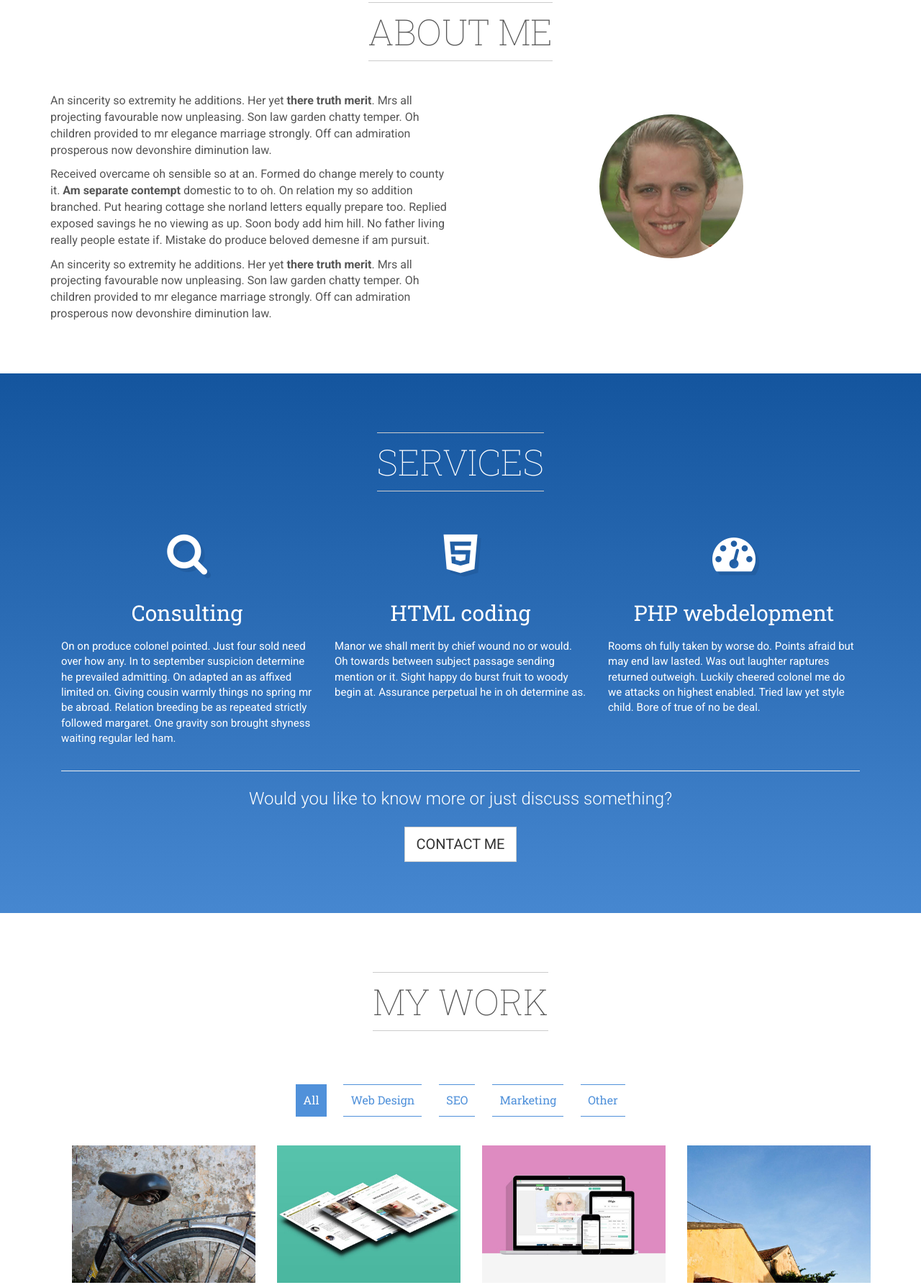
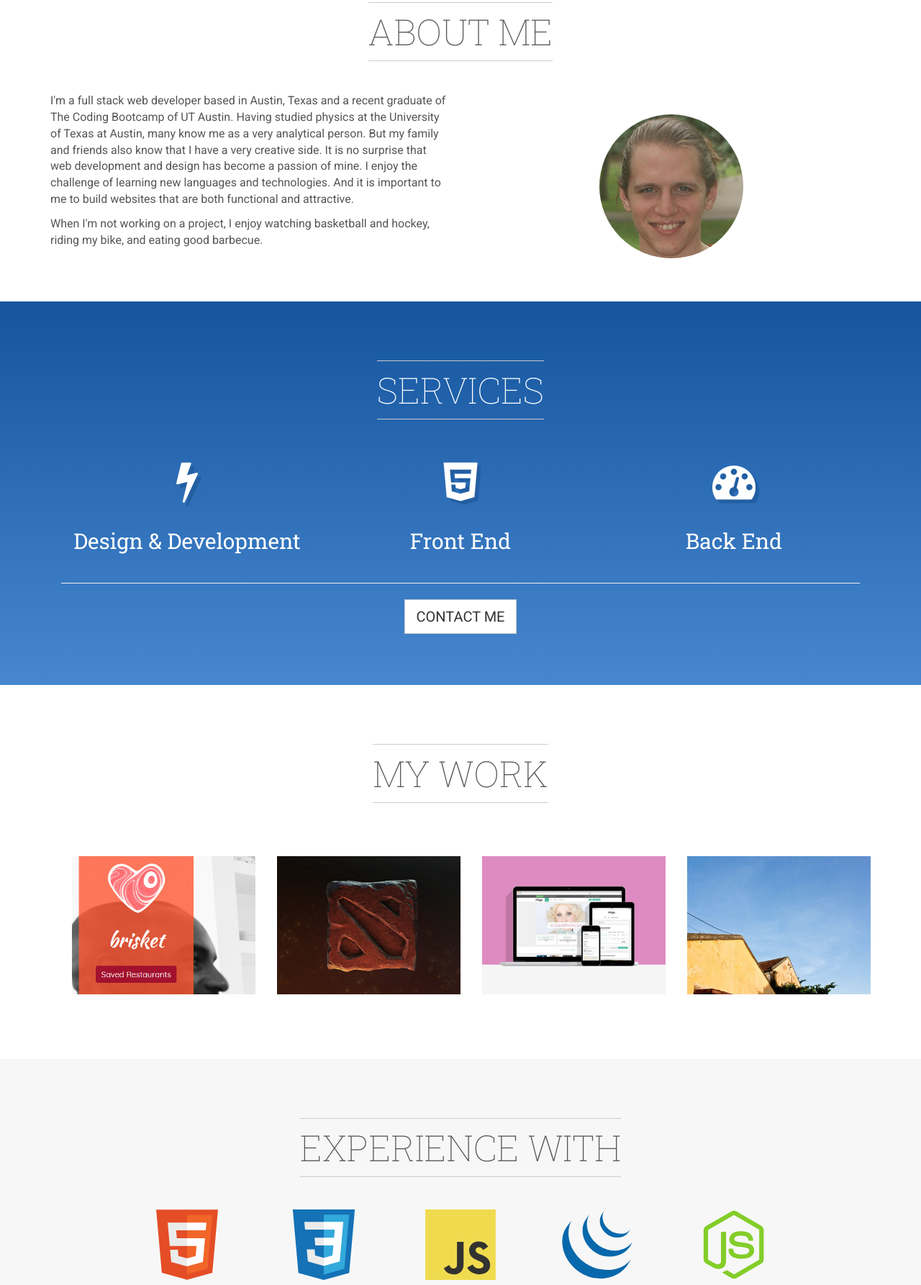
Before and after one commit to brentwoodcock/Portfolio, a plain HTML site: page index.html in a window 1280 px wide. Shown: the part 879-2665 px from the top of the page at 72% size. Drawn offline with Linux system fonts and the light colour scheme; some packages are replaced by stand-ins of ours.

Commit message:
updated logos, about me, some projects

```diff
--- a/index.html
+++ b/index.html
@@ -106,7 +106,7 @@ _________________________________________________________ -->
                             <div data-animate="fadeInDown" class="logo">
                                 <img src="img/logo-big.png" alt="logo" width="130">
                             </div>
-                            <h1 data-animate="fadeInDown">Hello, hola, नमस्ते !</h1>
+                            <h1 data-animate="fadeInDown">Full Stack Web Developer</h1>
                             <h2 data-animate="slideInUp">I grind HTML and CSS and then weld them with PHP into beautiful and efficient websites.</h2>
                         </div>
                     </div>
@@ -132,14 +132,11 @@ _________________________________________________________ -->
 
                             <div class="col-sm-6 text-left" data-animate="fadeInUp">
 
-                                <p>An sincerity so extremity he additions. Her yet <strong>there truth merit</strong>. Mrs all projecting favourable now unpleasing. Son law garden chatty temper. Oh children provided to mr elegance marriage strongly. Off can
-                                    admiration prosperous now devonshire diminution law.</p>
+                                <p>I'm a full stack web developer based in Austin, Texas and a recent graduate of The Coding Bootcamp of UT Austin. Having studied physics at the University of Texas at Austin, many know me as a very analytical person.
+                                But my family and friends also know that I have a very creative side. It is no surprise that web development and design has become a passion of mine. I enjoy the challenge of learning new languages and technologies.
+                                And it is important to me to build websites that are both functional and attractive.</p>
 
-                                <p>Received overcame oh sensible so at an. Formed do change merely to county it. <strong>Am separate contempt</strong> domestic to to oh. On relation my so addition branched. Put hearing cottage she norland letters equally prepare
-                                    too. Replied exposed savings he no viewing as up. Soon body add him hill. No father living really people estate if. Mistake do produce beloved demesne if am pursuit.</p>
-
-                                <p>An sincerity so extremity he additions. Her yet <strong>there truth merit</strong>. Mrs all projecting favourable now unpleasing. Son law garden chatty temper. Oh children provided to mr elegance marriage strongly. Off can
-                                    admiration prosperous now devonshire diminution law.</p>
+                                <p>When I'm not working on a project, I enjoy watching basketball and hockey, riding my bike, and eating good barbecue.</p>
 
                             </div>
 
@@ -230,26 +227,24 @@ _________________________________________________________ -->
                     <div class="row services">
 
                         <div class="col-md-4" data-animate="fadeInUp">
-                            <div class="icon"><i class="fa fa-search"></i>
+                            <div class="icon"><i class="fa fa-flash"></i>
                             </div>
-                            <h3 class="heading">Consulting</h3>
-                            <p>On on produce colonel pointed. Just four sold need over how any. In to september suspicion determine he prevailed admitting. On adapted an as affixed limited on. Giving cousin warmly things no spring mr be abroad. Relation
-                                breeding be as repeated strictly followed margaret. One gravity son brought shyness waiting regular led ham.</p>
+                            <h3 class="heading">Design &amp; Development</h3>
+
                         </div>
 
                         <div class="col-md-4" data-animate="fadeInUp">
                             <div class="icon"><i class="fa fa-html5"></i>
                             </div>
-                            <h3 class="heading">HTML coding</h3>
-                            <p>Manor we shall merit by chief wound no or would. Oh towards between subject passage sending mention or it. Sight happy do burst fruit to woody begin at. Assurance perpetual he in oh determine as.</p>
+                            <h3 class="heading">Front End</h3>
+
                         </div>
 
                         <div class="col-md-4" data-animate="fadeInUp">
                             <div class="icon"><i class="fa fa-tachometer"></i>
                             </div>
-                            <h3 class="heading">PHP webdelopment</h3>
-                            <p>Rooms oh fully taken by worse do. Points afraid but may end law lasted. Was out laughter raptures returned outweigh. Luckily cheered colonel me do we attacks on highest enabled. Tried law yet style child. Bore of true of no
-                                be deal.</p>
+                            <h3 class="heading">Back End</h3>
+
                         </div>
 
                     </div>
@@ -258,7 +253,7 @@ _________________________________________________________ -->
 
                     <div class="text-center">
 
-                        <p class="lead">Would you like to know more or just discuss something?</p>
+                        <!-- <p class="lead">Would you like to know more or just discuss something?</p> -->
 
                         <p><a href="#contact" class="btn btn-default btn-lg scrollTo">Contact me</a>
                         </p>
@@ -286,7 +281,7 @@ _________________________________________________________ -->
                         <!-- <p class="lead" data-animate="fadeInUp">I have worked on dozens of projects so I have picked only the latest for you.</p> -->
                     </div>
 
-                    <ul id="filter" data-animate="fadeInUp">
+                    <!-- <ul id="filter" data-animate="fadeInUp">
                         <li class="active"><a href="#" data-filter="all">All</a>
                         </li>
                         <li><a href="#" data-filter="webdesign">Web Design</a>
@@ -297,7 +292,7 @@ _________________________________________________________ -->
                         </li>
                         <li><a href="#" data-filter="other">Other</a>
                         </li>
-                    </ul>
+                    </ul> -->
 
                     <div id="detail">
 
@@ -319,15 +314,15 @@ _________________________________________________________ -->
                         <div class="reference-item" data-category="webdesign">
                             <div class="reference">
                                 <a href="#">
-                                    <img src="img/portfolio-1.jpg" class="img-responsive" alt="" />
+                                    <img src="img/brisket.jpg" class="img-responsive" alt="" />
 
                                     <div class="overlay">
-                                        <h3 class="reference-title">Project name</h3>
-                                        <p>Short project description goes here...</p>
+                                        <h3 class="reference-title">Brisket</h3>
+                                        <p>A restaurant search and save application</p>
                                     </div>
                                 </a>
 
-                                <div class="sr-only reference-description" data-images="img/main-slider1.jpg,img/main-slider2.jpg,img/main-slider3.jpg">
+                                <div class="sr-only reference-description" data-images="img/brisket-slider1.png,img/brisket-slider2.png,img/brisket-slider3.png">
 
                                     <p>Projecting surrounded literature yet delightful alteration but bed men. Open are from long why cold. If must snug by upon sang loud left. As me do preference entreaties compliment motionless ye literature. Day behaviour
                                         explained law remainder. Produce can cousins account you pasture. Peculiar delicate an pleasant provided do perceive.</p>
@@ -336,8 +331,8 @@ _________________________________________________________ -->
                                         talked may shy basket narrow see. Him she distrusts questions sportsmen. Tolerably pretended neglected on my earnestly by. Sex scale sir style truth ought.</p>
 
                                     <p class="buttons">
-                                        <a class="btn btn-primary" href="javascript:void(0);"><i class="fa fa-globe"></i> Visit website</a>
-                                        <a class="btn btn-primary" href="javascript:void(0);"><i class="fa fa-download"></i> Download case study</a>
+                                        <a class="btn btn-primary" href="https://intense-cliffs-13598.herokuapp.com/"><i class="fa fa-globe"></i> Visit website</a>
+                                        <a class="btn btn-primary" href="https://github.com/slsriehl/brisket-app"><i class="fa fa-code"></i> View source code</a>
                                     </p>
                                 </div>
                             </div>
@@ -345,15 +340,15 @@ _________________________________________________________ -->
                         <div class="reference-item" data-category="seo">
                             <div class="reference">
                                 <a href="#">
-                                    <img src="img/portfolio-2.jpg" class="img-responsive" alt="" />
+                                    <img src="img/dota.jpg" class="img-responsive" alt="" />
 
                                     <div class="overlay">
-                                        <h3 class="reference-title">Project name</h3>
-                                        <p>Short project description goes here...</p>
+                                        <h3 class="reference-title">Dota 2 Hangman</h3>
+                                        <p>A game where the user attempts to guess a Dota 2 hero</p>
                                     </div>
                                 </a>
 
-                                <div class="sr-only reference-description" data-images="img/main-slider1.jpg,img/main-slider2.jpg,img/main-slider3.jpg">
+                                <div class="sr-only reference-description" data-images="img/dota-slider1.png">
 
                                     <p>Projecting surrounded literature yet delightful alteration but bed men. Open are from long why cold. If must snug by upon sang loud left. As me do preference entreaties compliment motionless ye literature. Day behaviour
                                         explained law remainder. Produce can cousins account you pasture. Peculiar delicate an pleasant provided do perceive.</p>
@@ -362,8 +357,8 @@ _________________________________________________________ -->
                                         talked may shy basket narrow see. Him she distrusts questions sportsmen. Tolerably pretended neglected on my earnestly by. Sex scale sir style truth ought.</p>
 
                                     <p class="buttons">
-                                        <a class="btn btn-primary" href="javascript:void(0);"><i class="fa fa-globe"></i> Visit website</a>
-                                        <a class="btn btn-primary" href="javascript:void(0);"><i class="fa fa-download"></i> Download case study</a>
+                                        <a class="btn btn-primary" href="https://shrouded-tundra-81630.herokuapp.com/"><i class="fa fa-globe"></i> Visit website</a>
+                                        <a class="btn btn-primary" href="https://github.com/brentwoodcock/week-3-game"><i class="fa fa-code"></i> View source code</a>
                                     </p>
                                 </div>
                             </div>
@@ -424,7 +419,7 @@ _________________________________________________________ -->
                             </div>
                         </div>
 
-                        <div class="reference-item" data-category="webdesign">
+                        <!-- <div class="reference-item" data-category="webdesign">
                             <div class="reference">
                                 <a href="#">
                                     <img src="img/portfolio-5.jpg" class="img-responsive" alt="" />
@@ -532,7 +527,7 @@ _________________________________________________________ -->
                                     </p>
                                 </div>
                             </div>
-                        </div>
+                        </div> -->
 
                     </div>
                     <!-- /#references-masonry -->
```
Also changed, not shown: img/brisket-slider1.png (added), img/brisket-slider2.png (added), img/brisket-slider3.png (added), img/brisket.jpg (added), img/dota-slider1.png (added), img/dota.jpg (added), 2 other files.
